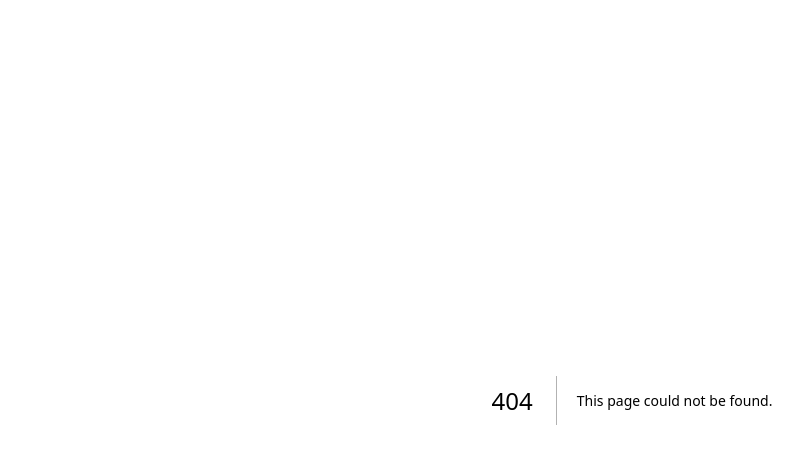
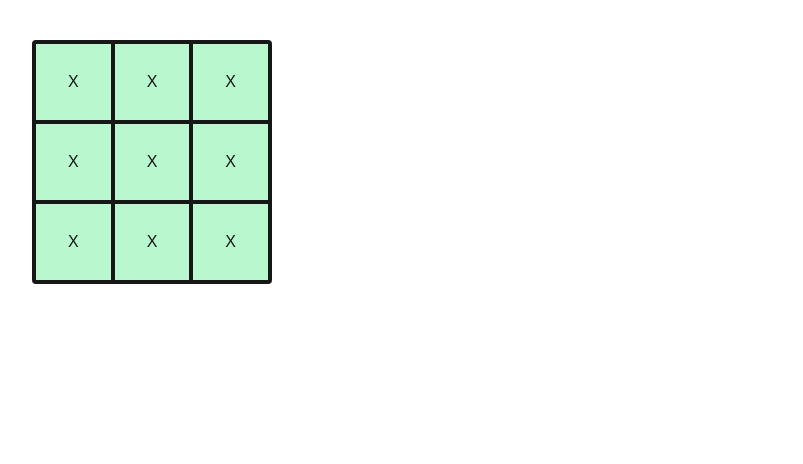
Before and after one commit to Vijaykumar308/select-deselect, a Next.js app: page /tic-tac-toe in a window 1280 px wide. Before the commit this address had no page. Shown: the top 464 px of the page, without its empty margins (8-811 px from the left). Built offline with nearby package versions, Linux system fonts and the light colour scheme.

Commit message:
tic-tac-toe design done

```diff
--- /dev/null
+++ b/src/app/filestructure/data.js
@@ -0,0 +1,70 @@
+const explorer = {
+    id:crypto.randomUUID(),
+    name:'root',
+    isFolder: true,
+    items:[
+        {
+            id:crypto.randomUUID(),
+            name: "public",
+            isFolder:true,
+            items: [
+                {
+                    id:crypto.randomUUID(),
+                    name: "public nested 1",
+                    isFolder:true,
+                    items: [
+                        {
+                            id:crypto.randomUUID(),
+                            name:"index.html",
+                            isFolder:false,
+                            items:[]
+                        },
+                        {
+                            id:crypto.randomUUID(),
+                            name:"app.html",
+                            isFolder:false,
+                            items:[]
+                        },
+                         {
+                            id:crypto.randomUUID(),
+                            name:"test.txt",
+                            isFolder:false,
+                            items:[]
+                        }
+                    ]
+                },
+                {
+                    id:crypto.randomUUID(),
+                    name: "public nested 2",
+                    isFolder:true,
+                    items: [
+                        {
+                            id:crypto.randomUUID(),
+                            name:"testing",
+                            isFolder:true,
+                            items:[
+                                {
+                                    id:crypto.randomUUID(),
+                                    name: "text.txt",
+                                    isFolder:false,
+                                }
+                            ]
+                        },
+                        {
+                            id:crypto.randomUUID(),
+                            name:"app.html",
+                            isFolder:false,
+                            items:[]
+                        },
+                        {
+                            id:crypto.randomUUID(),
+                            name:"test.txt",
+                            isFolder:false,
+                            items:[]
+                        }
+                    ]
+                }
+            ]
+        }
+    ]
+}
--- /dev/null
+++ b/src/app/filestructure/page.jsx
@@ -0,0 +1,16 @@
+'use client';
+import { useState } from "react";
+import fileData  from "./data.json";
+
+function FileStructure() {
+    const [explorer, setExplorer] = useState(fileData);
+
+    console.log(explorer);
+
+
+    return <>
+        <h1>File Structure</h1>
+    </>
+}
+
+export default FileStructure;
--- a/src/app/page.js
+++ b/src/app/page.js
@@ -136,7 +136,7 @@ const moveToAvailableBox = () => {
 
 
         {/* Right List */}
-        <div className="w-1/3 bg-white/10 backdrop-blur-md border border-white/20 rounded-lg shadow-xl p-5 text-white">
+        <div className="w-1/3 min-h-[400px] flex flex-col bg-white/10 backdrop-blur-md border border-white/20 rounded-lg shadow-xl p-5 text-white">
 
           <h2 className="text-center font-semibold text-lg mb-4">Selected Candidates</h2>
           <Items  data={selectedCandidateList}
--- /dev/null
+++ b/src/app/tic-tac-toe/components/Board.jsx
@@ -0,0 +1,27 @@
+'use client';
+
+import Square from "./Square";
+
+const Board = () => {
+    return<>
+        <div className="board-container bg-green-200 w-60 border-2 rounded m-10">
+            <div className="board-row flex justify-evenl">
+                <Square />
+                <Square />
+                <Square />
+            </div>
+             <div className="board-row flex justify-evenly">
+                <Square />
+                <Square />
+                <Square />
+            </div>
+             <div className="board-row flex justify-evenly">
+                <Square />
+                <Square />
+                <Square />
+            </div>
+        </div>
+    </>
+}
+
+export default Board;
--- /dev/null
+++ b/src/app/tic-tac-toe/components/Square.jsx
@@ -0,0 +1,11 @@
+'use client';
+
+const Square = () => {
+    return <>
+        <div className="square border-2 w-80 h-20 flex justify-center items-center">
+           X
+        </div>
+    </>
+}
+
+export default Square;
--- /dev/null
+++ b/src/app/tic-tac-toe/page.jsx
@@ -0,0 +1,12 @@
+'use client';
+
+import Board from "./components/Board";
+
+const TicTacToe = () => {
+    return <>
+        <Board />
+    </>
+
+}
+
+export default TicTacToe;
```
